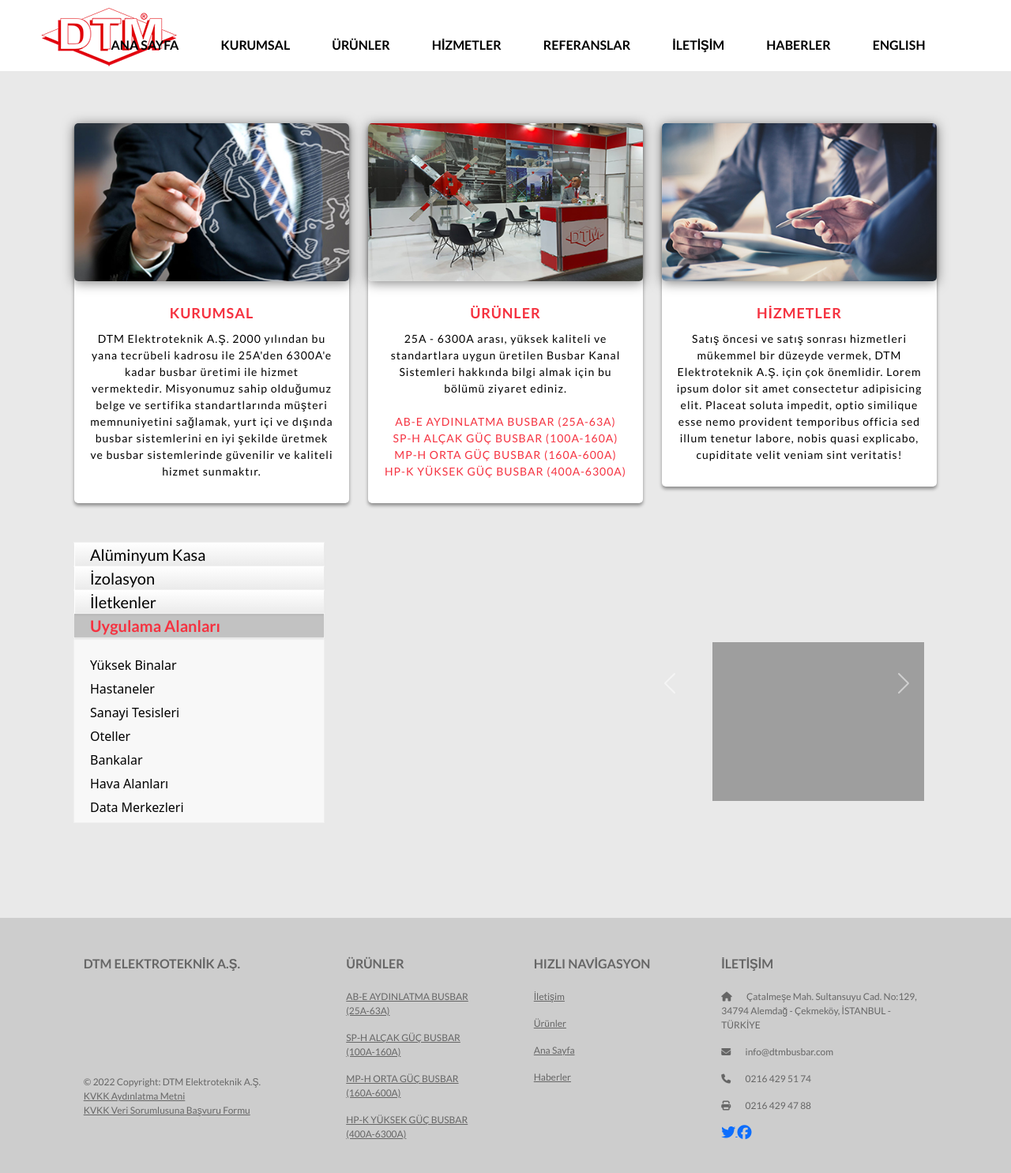
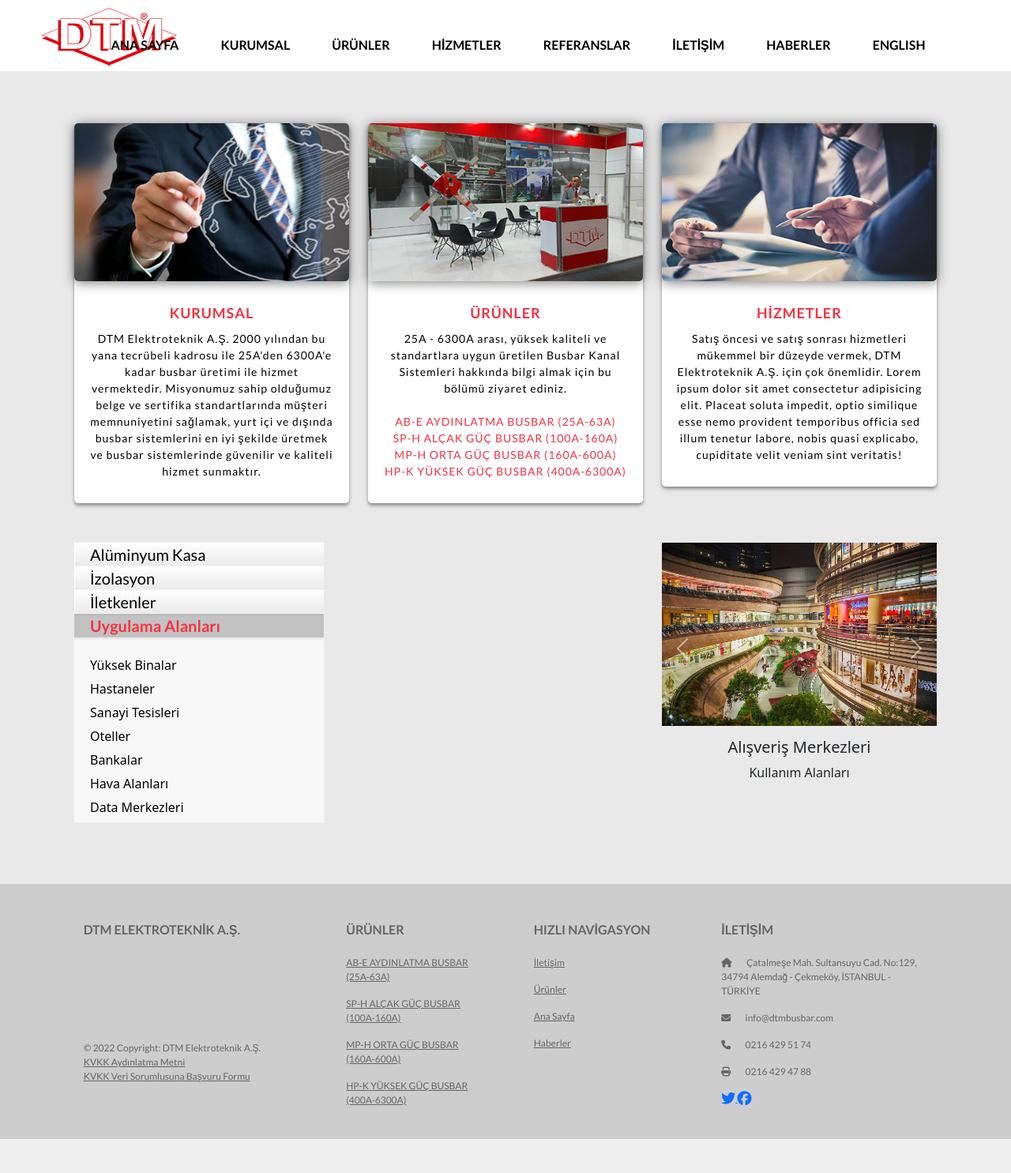
Before and after one commit to ozgurozbek/dtmelektroteknik, a Flask app: page / in a window 1280 px wide. Shown: the whole page at 79% size. After the commit the page ends 1442 px from the top, so only its background shows below. Run offline with Flask 2, Linux system fonts and the light colour scheme; some libraries are stand-ins or nearby versions; grey boxes are pictures that could not be loaded.

Commit message:
main page carousel

```diff
--- a/main.py
+++ b/main.py
@@ -26,6 +26,11 @@ def page_referanslar():
 def page_iletisim():
     return render_template('iletisim.html')
 
+@app.route("/haberler")
+def page_haberler():
+    return render_template('haberler.html')
+
+
 
 if __name__ == "__main__":
     app.run()
--- a/static/css/dtm.css
+++ b/static/css/dtm.css
@@ -376,11 +376,11 @@ ul li ul li a {
 }
 
 .ac-container input:checked~article.ac-izol {
-  height: 160px;
+  height: 180px;
 }
 
 .ac-container input:checked~article.ac-ilet {
-  height: 100px;
+  height: 120px;
 }
 
 .ac-container input:checked~article.ac-uygl {
@@ -681,3 +681,15 @@ footer {
 #adresses a {
   color: #ff0000;
 }
+
+.carousel-item img {
+  object-fit: cover;
+
+}
+#fade .carousel-inner {
+  padding: 50px 0px 0px 0px;}
+
+#fade h5{
+  padding-top: 15px;
+  text-align: center;
+}
--- a/templates/mainpage.html
+++ b/templates/mainpage.html
@@ -149,26 +149,54 @@
 
       </div>
       <!-- OWL CAROUSEL START-->
-      <div class="col-lg-4 col-md-4 col-sm-8 offset-sm-2 offset-md-0 col-xs-12 container">
-        <div id="fade" class="carousel slide carousel-fade" data-bs-ride="carousel">
-          <div class="carousel-inner">
+      <div class="col-lg-4 col-md-4 col-sm-8 offset-sm-2 offset-md-0 col-xs-12 ">
+        <div id="fade" class="carousel slide carousel-fade " data-bs-ride="carousel">
+          <div class="carousel-inner ">
             <div class="carousel-item active">
-              <img src="..." class="d-block w-100" alt="...">
+              <img src="../static/img/icon-uygulama-avm.jpg" class="d-block w-100" alt="">
+              <h5>Alışveriş Merkezleri</h5>
+              <p class="">Kullanım Alanları</p>
             </div>
             <div class="carousel-item">
-              <img src="..." class="d-block w-100" alt="...">
+              <img src="../static/img/icon-uygulama-datacenter.jpg" class="d-block w-100" alt="">
+              <h5>Data Centerlar</h5>
+              <p class="">Kullanım Alanları</p>
             </div>
             <div class="carousel-item">
-              <img src="..." class="d-block w-100" alt="...">
+              <img src="../static/img/icon-uygulama-hastane.jpg" class="d-block w-100" alt="">
+              <h5>Hastaneler</h5>
+              <p class="">Kullanım Alanları</p>
             </div>
+            <div class="carousel-item">
+              <img src="../static/img/icon-uygulama-sanayi.jpg" class="d-block w-100" alt="">
+              <h5>Sanayiler</h5>
+              <p class="">Kullanım Alanları</p>
+            </div>
+            <div class="carousel-item">
+              <img src="../static/img/icon-uygulama-yuksek-bina.jpg" class="d-block w-100" alt="">
+              <h5>Yüksek Binalar</h5>
+              <p class="">Kullanım Alanları</p>
+            </div>
+            <div class="carousel-item">
+              <img src="../static/img/icon-uygulama-havaalani.jpg" class="d-block w-100" alt="">
+              <h5>Hava Alanları</h5>
+              <p class="">Kullanım Alanları</p>
+            </div>
+            <div class="carousel-item">
+              <img src="../static/img/icon-uygulama-otel.jpg" class="d-block w-100" alt="">
+              <h5>Oteller</h5>
+              <p class="">Kullanım Alanları</p>
+            </div>
+            <div class="carousel-item">
+              <img src="../static/img/icon-uygulama-banka.jpg" class="d-block w-100" alt="">
+              <h5>Bankalar</h5>
+              <p class="">Kullanım Alanları</p></div>
           </div>
           <button class="carousel-control-prev" type="button" data-bs-target="#fade" data-bs-slide="prev">
             <span class="carousel-control-prev-icon" aria-hidden="true"></span>
-            <span class="visually-hidden">Previous</span>
           </button>
           <button class="carousel-control-next" type="button" data-bs-target="#fade" data-bs-slide="next">
             <span class="carousel-control-next-icon" aria-hidden="true"></span>
-            <span class="visually-hidden">Next</span>
           </button>
         </div>
 
```
Also changed, not shown: templates/iletisim.html (+3 -9 lines), templates/nnav.html (added, +9 -0 lines), static/img/icon-uygulama-avm.jpg.
